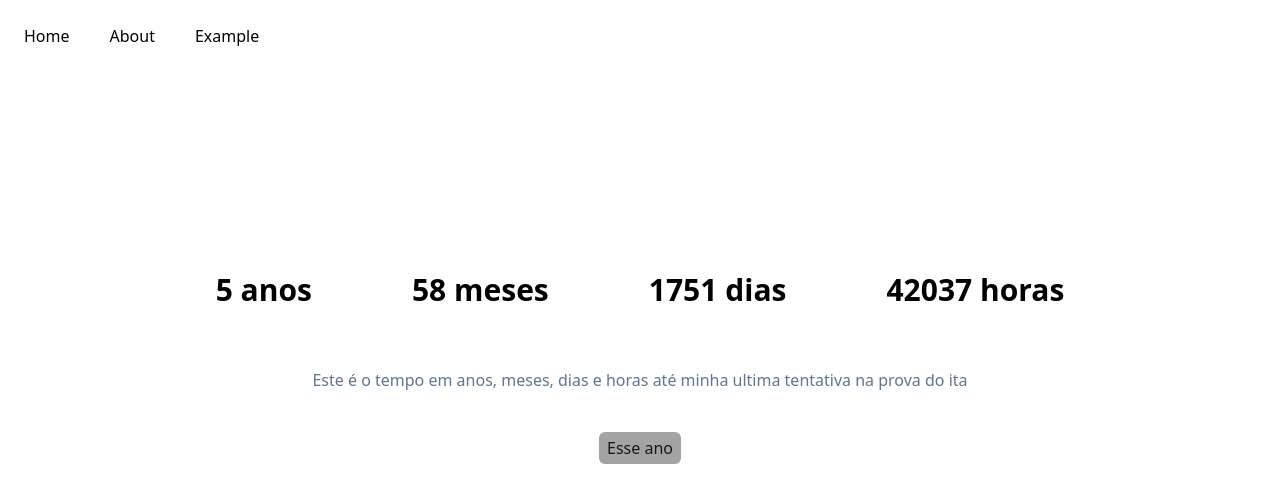
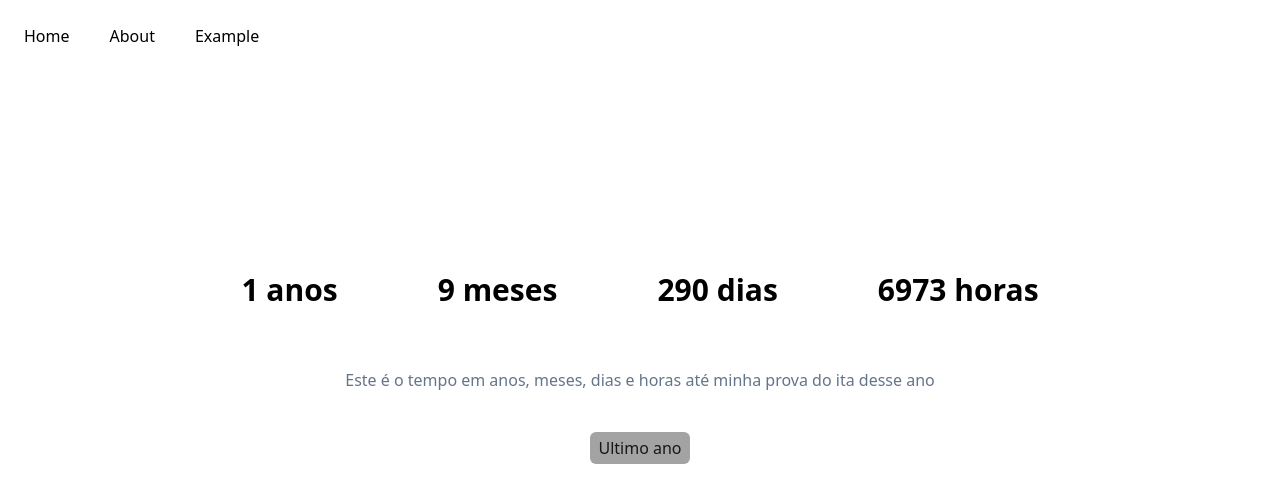
Before and after one commit to BORRAACH/ITA_HUB, a SvelteKit app: page / in a window 1280 px wide. Shown: the top 502 px of the page. Built offline with nearby package versions, Linux system fonts and the light colour scheme.

Commit message:
pequena mudanca na logica em Clock.svelte

```diff
--- a/src/components/Clock.svelte
+++ b/src/components/Clock.svelte
@@ -1,5 +1,5 @@
 <script lang="ts">
-  let thisYear = $state(false)
+  let thisYear = $state(true)
 
   class Time {
     static currentDate = new Date();
```
